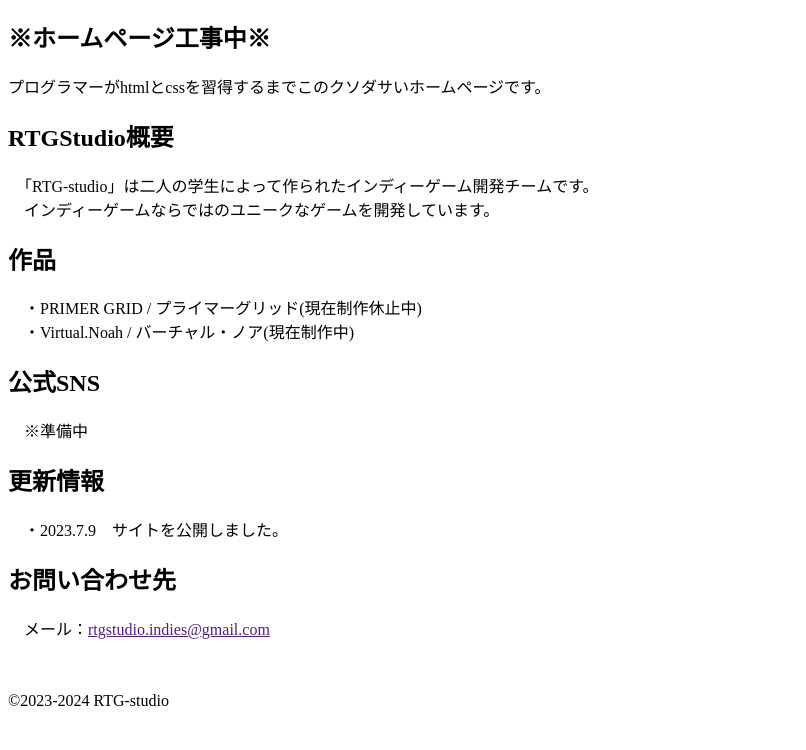
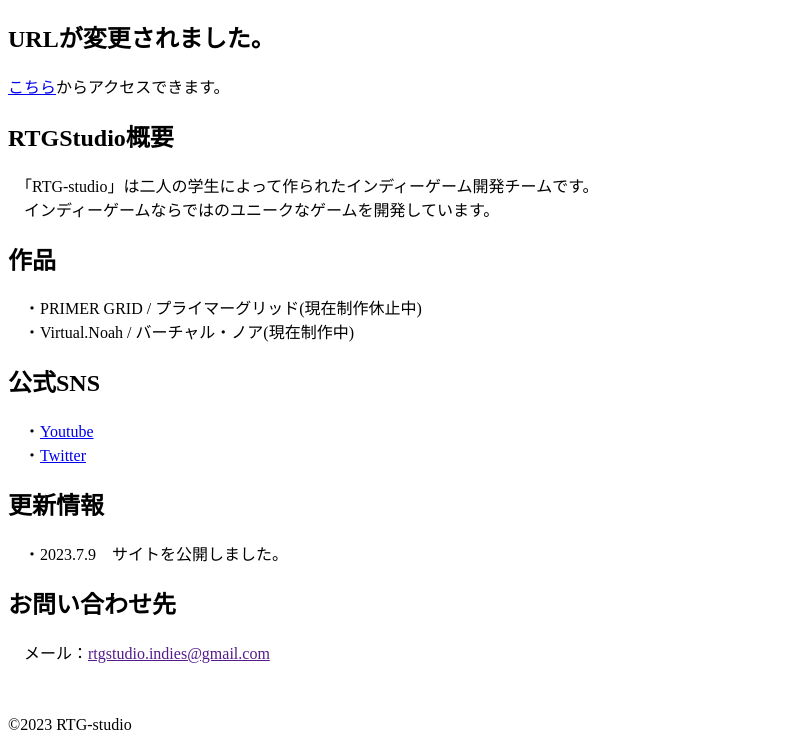
Before and after one commit to RTGstudio-indie/rtgstudio.github.io, a plain HTML site: page index.html in a window 1280 px wide. Shown: the part 70-820 px from the top of the page, without its empty margins (0-806 px from the left). Drawn offline with Linux system fonts and the light colour scheme.

Commit message:
Add files via upload

```diff
--- a/index.html
+++ b/index.html
@@ -1,5 +1,5 @@
 <!DOCTYPE html>
-<html lang="jp" dir="ltr">
+<html lang="ja" dir="ltr">
   <head>
     <meta charset="utf-8">
     <title>RTGStudio</title>
@@ -8,9 +8,11 @@
       <div class="center">
       <center><h1>RTGStudio公式</h1></center>
       </div>
-      <h2>※ホームページ工事中※</h2>
+      <h2>URLが変更されました。</h2>
       <p>
-        プログラマーがhtmlとcssを習得するまでこのクソダサいホームページです。
+            <a href="https://sites.google.com/view/rtg-studio">こちら</a>からアクセスできます。
+      </p>
+
       </p>
       <h2>RTGStudio概要</h2>
       <p>
@@ -25,14 +27,15 @@
 
       <h2>公式SNS</h2>
       <p>
-        　※準備中
+        　・<a href="https://www.youtube.com/@SouKun.n">Youtube</a><br>
+        　・<a href="https://twitter.com/@RTGstduio_indie">Twitter</a>
       </p>
-
 
       <h2>更新情報</h2>
       <p>
         　・2023.7.9　サイトを公開しました。
       </p>
+
 
       <h2>お問い合わせ先</h2>
       <p>
@@ -40,7 +43,7 @@
       </p>
 
       <p>
-        <br><br>©2023-2024 RTG-studio
+        <br><br>©2023 RTG-studio
       </p>
   </body>
 </html>
```
